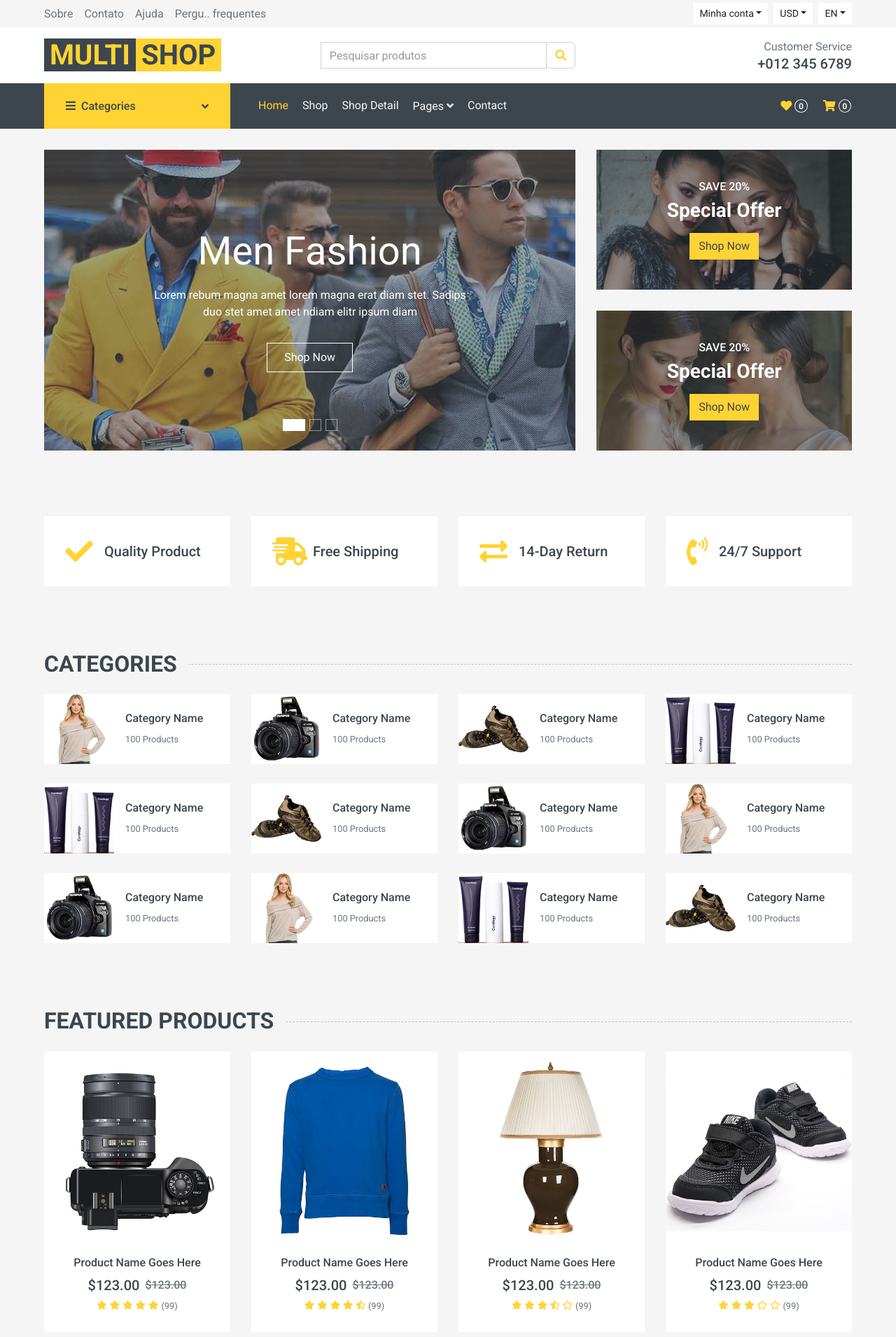
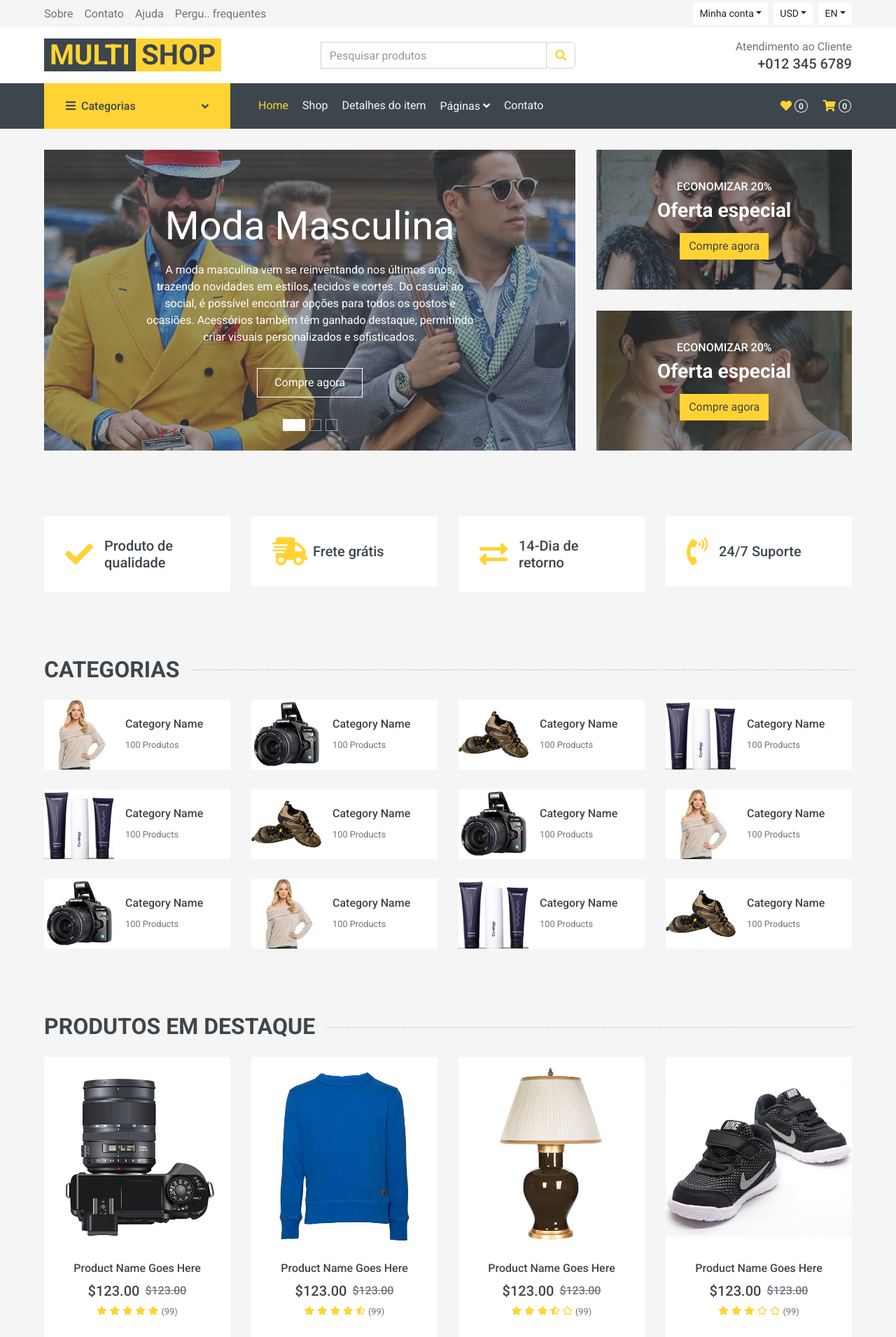
Before and after one commit to eulerBM/Multi_Shop, a Django app: page / in a window 1280 px wide. Shown: the top 1911 px of the page at 70% size. Run offline with Django 4.2, Linux system fonts and the light colour scheme; some libraries are stand-ins or nearby versions.

Commit message:
Tradução da pagina index, e views pras outros html

```diff
--- /dev/null
+++ b/cart/urls.py
@@ -0,0 +1,6 @@
+from cart.views import cart
+from django.urls import path
+
+urlpatterns = [
+    path('', cart, name='cart' ),
+]
--- a/cart/views.py
+++ b/cart/views.py
@@ -1,3 +1,4 @@
 from django.shortcuts import render
 
-# Create your views here.
+def cart(request):
+    return render (request, 'cart.html')
--- /dev/null
+++ b/checkout/urls.py
@@ -0,0 +1,6 @@
+from checkout.views import checkout
+from django.urls import path
+
+urlpatterns = [
+    path('', checkout, name='checkout' ),
+]
--- a/checkout/views.py
+++ b/checkout/views.py
@@ -1,3 +1,4 @@
 from django.shortcuts import render
 
-# Create your views here.
+def checkout(request):
+    return render (request, 'checkout.html')
--- /dev/null
+++ b/detail/urls.py
@@ -0,0 +1,6 @@
+from detail.views import detail
+from django.urls import path
+
+urlpatterns = [
+    path('', detail, name='detail' ),
+]
--- a/detail/views.py
+++ b/detail/views.py
@@ -1,3 +1,4 @@
 from django.shortcuts import render
 
-# Create your views here.
+def detail(request):
+    return render (request, 'detail.html')
--- a/main/urls.py
+++ b/main/urls.py
@@ -2,15 +2,23 @@ from django.contrib import admin
 from django.urls import path, include
 
 urlpatterns = [
+    #Admin
     path('admin/', admin.site.urls),
 
     #Index
-    path('', include('index.urls'))
+    path('', include('index.urls')),
+
+    #Cart
+    path('cart', include('cart.urls')),
+
+    #Checkout
+    path('checkout', include('checkout.urls')),
+
+    #Detail
+    path('detail', include('detail.urls')),
 
     #Shop
-    #Detail
     #Contact
-    #Checkout
-    #Cart
+
 
 ]
--- a/templates/index.html
+++ b/templates/index.html
@@ -98,7 +98,7 @@
                 </form>
             </div>
             <div class="col-lg-4 col-6 text-right">
-                <p class="m-0">Customer Service</p>
+                <p class="m-0">Atendimento ao Cliente</p>
                 <h5 class="m-0">+012 345 6789</h5>
             </div>
         </div>
@@ -111,7 +111,7 @@
         <div class="row px-xl-5">
             <div class="col-lg-3 d-none d-lg-block">
                 <a class="btn d-flex align-items-center justify-content-between bg-primary w-100" data-toggle="collapse" href="#navbar-vertical" style="height: 65px; padding: 0 30px;">
-                    <h6 class="text-dark m-0"><i class="fa fa-bars mr-2"></i>Categories</h6>
+                    <h6 class="text-dark m-0"><i class="fa fa-bars mr-2"></i>Categorias</h6>
                     <i class="fa fa-angle-down text-dark"></i>
                 </a>
                 <nav class="collapse position-absolute navbar navbar-vertical navbar-light align-items-start p-0 bg-light" id="navbar-vertical" style="width: calc(100% - 30px); z-index: 999;">
@@ -119,20 +119,20 @@
                         <div class="nav-item dropdown dropright">
                             <a href="#" class="nav-link dropdown-toggle" data-toggle="dropdown">Dresses <i class="fa fa-angle-right float-right mt-1"></i></a>
                             <div class="dropdown-menu position-absolute rounded-0 border-0 m-0">
-                                <a href="" class="dropdown-item">Men's Dresses</a>
-                                <a href="" class="dropdown-item">Women's Dresses</a>
-                                <a href="" class="dropdown-item">Baby's Dresses</a>
+                                <a href="" class="dropdown-item">Vestidos Masculinos</a>
+                                <a href="" class="dropdown-item">Vestidos Femininos</a>
+                                <a href="" class="dropdown-item">Vestidos de bebê</a>
                             </div>
                         </div>
-                        <a href="" class="nav-item nav-link">Shirts</a>
+                        <a href="" class="nav-item nav-link">Camisas</a>
                         <a href="" class="nav-item nav-link">Jeans</a>
-                        <a href="" class="nav-item nav-link">Swimwear</a>
-                        <a href="" class="nav-item nav-link">Sleepwear</a>
-                        <a href="" class="nav-item nav-link">Sportswear</a>
-                        <a href="" class="nav-item nav-link">Jumpsuits</a>
+                        <a href="" class="nav-item nav-link">roupa de banho</a>
+                        <a href="" class="nav-item nav-link">pijamas</a>
+                        <a href="" class="nav-item nav-link">Roupa de esporte</a>
+                        <a href="" class="nav-item nav-link">macacões</a>
                         <a href="" class="nav-item nav-link">Blazers</a>
-                        <a href="" class="nav-item nav-link">Jackets</a>
-                        <a href="" class="nav-item nav-link">Shoes</a>
+                        <a href="" class="nav-item nav-link">Jaquetas</a>
+                        <a href="" class="nav-item nav-link">Sapato</a>
                     </div>
                 </nav>
             </div>
@@ -149,15 +149,15 @@
                         <div class="navbar-nav mr-auto py-0">
                             <a href="index.html" class="nav-item nav-link active">Home</a>
                             <a href="shop.html" class="nav-item nav-link">Shop</a>
-                            <a href="detail.html" class="nav-item nav-link">Shop Detail</a>
+                            <a href="detail.html" class="nav-item nav-link">Detalhes do item</a>
                             <div class="nav-item dropdown">
-                                <a href="#" class="nav-link dropdown-toggle" data-toggle="dropdown">Pages <i class="fa fa-angle-down mt-1"></i></a>
+                                <a href="#" class="nav-link dropdown-toggle" data-toggle="dropdown">Páginas <i class="fa fa-angle-down mt-1"></i></a>
                                 <div class="dropdown-menu bg-primary rounded-0 border-0 m-0">
-                                    <a href="cart.html" class="dropdown-item">Shopping Cart</a>
-                                    <a href="checkout.html" class="dropdown-item">Checkout</a>
+                                    <a href="cart.html" class="dropdown-item">Carrinho de compras</a>
+                                    <a href="checkout.html" class="dropdown-item">Confira</a>
                                 </div>
                             </div>
-                            <a href="contact.html" class="nav-item nav-link">Contact</a>
+                            <a href="contact.html" class="nav-item nav-link">Contato</a>
                         </div>
                         <div class="navbar-nav ml-auto py-0 d-none d-lg-block">
                             <a href="" class="btn px-0">
@@ -192,9 +192,9 @@
                             <img class="position-absolute w-100 h-100" src="{% static 'img/carousel-1.jpg' %}" style="object-fit: cover;">
                             <div class="carousel-caption d-flex flex-column align-items-center justify-content-center">
                                 <div class="p-3" style="max-width: 700px;">
-                                    <h1 class="display-4 text-white mb-3 animate__animated animate__fadeInDown">Men Fashion</h1>
-                                    <p class="mx-md-5 px-5 animate__animated animate__bounceIn">Lorem rebum magna amet lorem magna erat diam stet. Sadips duo stet amet amet ndiam elitr ipsum diam</p>
-                                    <a class="btn btn-outline-light py-2 px-4 mt-3 animate__animated animate__fadeInUp" href="#">Shop Now</a>
+                                    <h1 class="display-4 text-white mb-3 animate__animated animate__fadeInDown">Moda Masculina</h1>
+                                    <p class="mx-md-5 px-5 animate__animated animate__bounceIn">A moda masculina vem se reinventando nos últimos anos, trazendo novidades em estilos, tecidos e cortes. Do casual ao social, é possível encontrar opções para todos os gostos e ocasiões. Acessórios também têm ganhado destaque, permitindo criar visuais personalizados e sofisticados.</p>
+                                    <a class="btn btn-outline-light py-2 px-4 mt-3 animate__animated animate__fadeInUp" href="#">Compre agora</a>
                                 </div>
                             </div>
                         </div>
@@ -202,8 +202,8 @@
                             <img class="position-absolute w-100 h-100" src=" {% static 'img/carousel-2.jpg' %}" style="object-fit: cover;">
                             <div class="carousel-caption d-flex flex-column align-items-center justify-content-center">
                                 <div class="p-3" style="max-width: 700px;">
-                                    <h1 class="display-4 text-white mb-3 animate__animated animate__fadeInDown">Women Fashion</h1>
-                                    <p class="mx-md-5 px-5 animate__animated animate__bounceIn">Lorem rebum magna amet lorem magna erat diam stet. Sadips duo stet amet amet ndiam elitr ipsum diam</p>
+                                    <h1 class="display-4 text-white mb-3 animate__animated animate__fadeInDown">Moda Feminina</h1>
+                                    <p class="mx-md-5 px-5 animate__animated animate__bounceIn">A moda feminina é um universo vasto e diverso, com diversas opções de roupas, acessórios e estilos. Desde o clássico até o moderno, a moda feminina é uma forma de expressão da personalidade e estilo de cada mulher. Peças como vestidos, saias, blusas, calças, sapatos e bolsas são algumas das opções disponíveis para compor um look perfeito para qualquer ocasião.</p>
                                     <a class="btn btn-outline-light py-2 px-4 mt-3 animate__animated animate__fadeInUp" href="#">Shop Now</a>
                                 </div>
                             </div>
@@ -212,8 +212,8 @@
                             <img class="position-absolute w-100 h-100" src=" {% static 'img/carousel-3.jpg' %}" style="object-fit: cover;">
                             <div class="carousel-caption d-flex flex-column align-items-center justify-content-center">
                                 <div class="p-3" style="max-width: 700px;">
-                                    <h1 class="display-4 text-white mb-3 animate__animated animate__fadeInDown">Kids Fashion</h1>
-                                    <p class="mx-md-5 px-5 animate__animated animate__bounceIn">Lorem rebum magna amet lorem magna erat diam stet. Sadips duo stet amet amet ndiam elitr ipsum diam</p>
+                                    <h1 class="display-4 text-white mb-3 animate__animated animate__fadeInDown">Moda infantil</h1>
+                                    <p class="mx-md-5 px-5 animate__animated animate__bounceIn">A moda infantil é uma maneira divertida de expressar a personalidade das crianças. Roupas confortáveis, coloridas e criativas são ideais para acompanhar a energia dos pequenos. Além disso, é importante escolher tecidos de qualidade e duráveis, garantindo conforto e segurança para as crianças em suas brincadeiras.</p>
                                     <a class="btn btn-outline-light py-2 px-4 mt-3 animate__animated animate__fadeInUp" href="#">Shop Now</a>
                                 </div>
                             </div>
@@ -225,17 +225,17 @@
                 <div class="product-offer mb-30" style="height: 200px;">
                     <img class="img-fluid" src=" {% static 'img/offer-1.jpg' %}" alt="">
                     <div class="offer-text">
-                        <h6 class="text-white text-uppercase">Save 20%</h6>
-                        <h3 class="text-white mb-3">Special Offer</h3>
-                        <a href="" class="btn btn-primary">Shop Now</a>
+                        <h6 class="text-white text-uppercase">Economizar 20%</h6>
+                        <h3 class="text-white mb-3"> Oferta especial</h3>
+                        <a href="" class="btn btn-primary">Compre agora</a>
                     </div>
                 </div>
                 <div class="product-offer mb-30" style="height: 200px;">
                     <img class="img-fluid" src=" {% static 'img/offer-2.jpg' %}" alt="">
                     <div class="offer-text">
-                        <h6 class="text-white text-uppercase">Save 20%</h6>
-                        <h3 class="text-white mb-3">Special Offer</h3>
-                        <a href="" class="btn btn-primary">Shop Now</a>
+                        <h6 class="text-white text-uppercase">Economizar 20%</h6>
+                        <h3 class="text-white mb-3">Oferta especial</h3>
+                        <a href="" class="btn btn-primary">Compre agora</a>
                     </div>
                 </div>
             </div>
@@ -250,25 +250,25 @@
             <div class="col-lg-3 col-md-6 col-sm-12 pb-1">
                 <div class="d-flex align-items-center bg-light mb-4" style="padding: 30px;">
                     <h1 class="fa fa-check text-primary m-0 mr-3"></h1>
-                    <h5 class="font-weight-semi-bold m-0">Quality Product</h5>
+                    <h5 class="font-weight-semi-bold m-0">Produto de qualidade</h5>
                 </div>
             </div>
             <div class="col-lg-3 col-md-6 col-sm-12 pb-1">
                 <div class="d-flex align-items-center bg-light mb-4" style="padding: 30px;">
                     <h1 class="fa fa-shipping-fast text-primary m-0 mr-2"></h1>
-                    <h5 class="font-weight-semi-bold m-0">Free Shipping</h5>
+                    <h5 class="font-weight-semi-bold m-0">Frete grátis</h5>
                 </div>
             </div>
             <div class="col-lg-3 col-md-6 col-sm-12 pb-1">
                 <div class="d-flex align-items-center bg-light mb-4" style="padding: 30px;">
                     <h1 class="fas fa-exchange-alt text-primary m-0 mr-3"></h1>
-                    <h5 class="font-weight-semi-bold m-0">14-Day Return</h5>
+                    <h5 class="font-weight-semi-bold m-0">14-Dia de retorno</h5>
                 </div>
             </div>
             <div class="col-lg-3 col-md-6 col-sm-12 pb-1">
                 <div class="d-flex align-items-center bg-light mb-4" style="padding: 30px;">
                     <h1 class="fa fa-phone-volume text-primary m-0 mr-3"></h1>
-                    <h5 class="font-weight-semi-bold m-0">24/7 Support</h5>
+                    <h5 class="font-weight-semi-bold m-0">24/7 Suporte</h5>
                 </div>
             </div>
         </div>
@@ -278,7 +278,7 @@
 
     <!-- Categories Start -->
     <div class="container-fluid pt-5">
-        <h2 class="section-title position-relative text-uppercase mx-xl-5 mb-4"><span class="bg-secondary pr-3">Categories</span></h2>
+        <h2 class="section-title position-relative text-uppercase mx-xl-5 mb-4"><span class="bg-secondary pr-3">Categorias</span></h2>
         <div class="row px-xl-5 pb-3">
             <div class="col-lg-3 col-md-4 col-sm-6 pb-1">
                 <a class="text-decoration-none" href="">
@@ -288,7 +288,7 @@
                         </div>
                         <div class="flex-fill pl-3">
                             <h6>Category Name</h6>
-                            <small class="text-body">100 Products</small>
+                            <small class="text-body">100 Produtos</small>
                         </div>
                     </div>
                 </a>
@@ -443,7 +443,7 @@
 
     <!-- Products Start -->
     <div class="container-fluid pt-5 pb-3">
-        <h2 class="section-title position-relative text-uppercase mx-xl-5 mb-4"><span class="bg-secondary pr-3">Featured Products</span></h2>
+        <h2 class="section-title position-relative text-uppercase mx-xl-5 mb-4"><span class="bg-secondary pr-3">Produtos em destaque</span></h2>
         <div class="row px-xl-5">
             <div class="col-lg-3 col-md-4 col-sm-6 pb-1">
                 <div class="product-item bg-light mb-4">
@@ -696,7 +696,7 @@
 
     <!-- Products Start -->
     <div class="container-fluid pt-5 pb-3">
-        <h2 class="section-title position-relative text-uppercase mx-xl-5 mb-4"><span class="bg-secondary pr-3">Recent Products</span></h2>
+        <h2 class="section-title position-relative text-uppercase mx-xl-5 mb-4"><span class="bg-secondary pr-3">Produtos recentes</span></h2>
         <div class="row px-xl-5">
             <div class="col-lg-3 col-md-4 col-sm-6 pb-1">
                 <div class="product-item bg-light mb-4">
@@ -959,10 +959,10 @@
     <div class="container-fluid bg-dark text-secondary mt-5 pt-5">
         <div class="row px-xl-5 pt-5">
             <div class="col-lg-4 col-md-12 mb-5 pr-3 pr-xl-5">
-                <h5 class="text-secondary text-uppercase mb-4">Get In Touch</h5>
-                <p class="mb-4">No dolore ipsum accusam no lorem. Invidunt sed clita kasd clita et et dolor sed dolor. Rebum tempor no vero est magna amet no</p>
-                <p class="mb-2"><i class="fa fa-map-marker-alt text-primary mr-3"></i>123 Street, New York, USA</p>
-                <p class="mb-2"><i class="fa fa-envelope text-primary mr-3"></i>info@example.com</p>
+                <h5 class="text-secondary text-uppercase mb-4">Entrar em contato</h5>
+                <p class="mb-4"> A página de "Entrar em Contato" é uma forma de se comunicar com a empresa, fornecer feedbacks, tirar dúvidas e obter informações adicionais.</p>
+                <p class="mb-2"><i class="fa fa-map-marker-alt text-primary mr-3"></i>Criciuma, Santa Catarina, BR</p>
+                <p class="mb-2"><i class="fa fa-envelope text-primary mr-3"></i>shopcri@egmail.com</p>
                 <p class="mb-0"><i class="fa fa-phone-alt text-primary mr-3"></i>+012 345 67890</p>
             </div>
             <div class="col-lg-8 col-md-12">
@@ -991,12 +991,12 @@
                     </div>
                     <div class="col-md-4 mb-5">
                         <h5 class="text-secondary text-uppercase mb-4">Newsletter</h5>
-                        <p>Duo stet tempor ipsum sit amet magna ipsum tempor est</p>
+                        <p>Receba descontos e novidades direto no e-mail</p>
                         <form action="">
                             <div class="input-group">
-                                <input type="text" class="form-control" placeholder="Your Email Address">
+                                <input type="text" class="form-control" placeholder="Seu Email ">
                                 <div class="input-group-append">
-                                    <button class="btn btn-primary">Sign Up</button>
+                                    <button class="btn btn-primary">Cadastrar</button>
                                 </div>
                             </div>
                         </form>
```
Also changed, not shown: index/models.py (+11 -9 lines), templates/detail.html (+13 -10 lines), image/como_custumizar_o_form_do_login_EUcUfF8.JPG (added), image/como_custumizar_o_form_do_login_Hio9WvY.JPG (added), index/migrations/0012_remove_product_review.py (added), index/migrations/0013_review_person_product_review.py (added).
